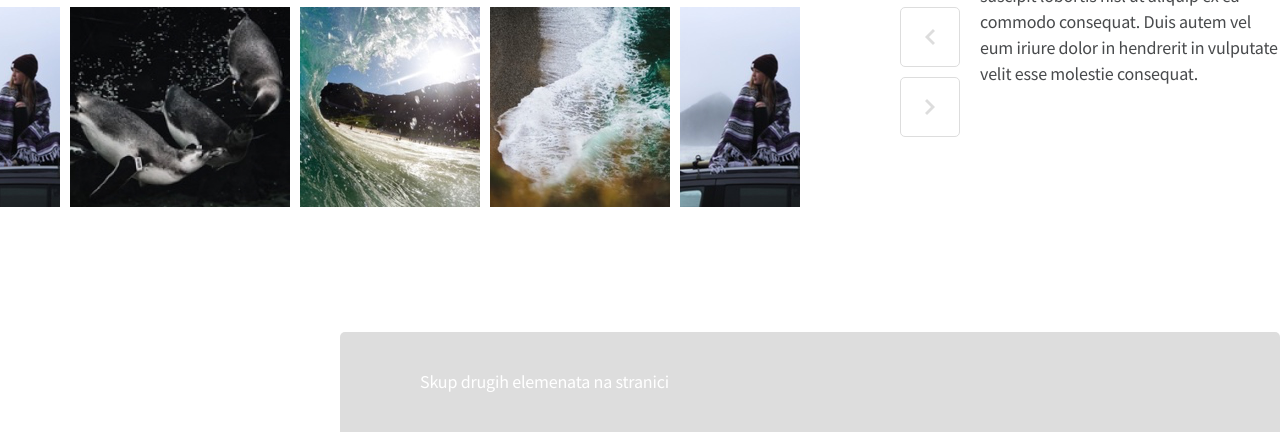
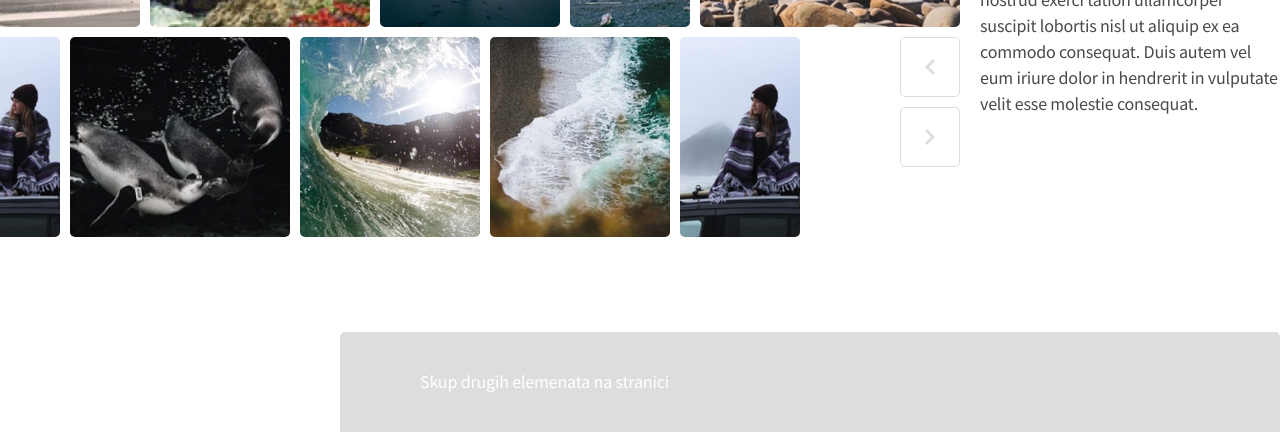
Before and after one commit to nikolaoccid/factory-internship-task, a website built with webpack: page src/index.html in a window 1280 px wide. Shown: the part 368-800 px from the top of the page. Built offline with nearby package versions, Linux system fonts and the light colour scheme.

Commit message:
Edit CSS

```diff
--- a/src/index.html
+++ b/src/index.html
@@ -6,6 +6,7 @@
   <title>Slider</title>
 </head>
 <body>
+<div class="container">
   <section class="slider-header">
     <div class="header-container header-left-container"></div>
     <div class="header-container header-right-container">
@@ -22,10 +23,19 @@
           <img src="images/slider-image-3.jpg" alt="Slider image" />
           <img src="images/slider-image-4.jpg" alt="Slider image" />
           <img src="images/slider-image-5.jpg" alt="Slider image" />
+          <img src="images/slider-image-1.jpg" alt="Slider image" />
+          <img src="images/slider-image-2.jpg" alt="Slider image" />
+          <img src="images/slider-image-3.jpg" alt="Slider image" />
+          <img src="images/slider-image-4.jpg" alt="Slider image" />
+          <img src="images/slider-image-5.jpg" alt="Slider image" />
         </div>
       </div>
       <div class="row-direction">
         <div class="bottom-slider">
+          <img src="images/slider-image-6.jpg" alt="Slider image" />
+          <img src="images/slider-image-7.jpg" alt="Slider image" />
+          <img src="images/slider-image-8.jpg" alt="Slider image" />
+          <img src="images/slider-image-9.jpg" alt="Slider image" />
           <img src="images/slider-image-6.jpg" alt="Slider image" />
           <img src="images/slider-image-7.jpg" alt="Slider image" />
           <img src="images/slider-image-8.jpg" alt="Slider image" />
@@ -52,5 +62,6 @@
   <section class="slider-footer header-footer-container">
     <p class="header-footer-text">Skup drugih elemenata na stranici</p>
   </section>
+</div>
 </body>
 </html>
--- a/src/scripts/index.js
+++ b/src/scripts/index.js
@@ -10,7 +10,7 @@ function extendSlider(selector){
   if (leftScreenSpace > 0) {
     const childElements = $(`.${selector}`).children().clone();
     $(`.${selector}`).append(childElements);
-    extendSlider();
+    extendSlider(selector);
   }
 }
 function disableButtons(){
@@ -72,7 +72,7 @@ function slideRight(){
   sliderRight('bottom-slider');
   // enableButtons() function called after the animation;
 }
-window.addEventListener("load", function(){
+$(document).ready(() => {
   extendSlider('top-slider');
   extendSlider('bottom-slider');
   $('.left-button').on('click', slideLeft);
--- a/src/styles/index.scss
+++ b/src/styles/index.scss
@@ -9,10 +9,7 @@ html {
 
 body {
   height: 100%;
-  margin: 0 0 0 auto;
-  max-width: $mainContainerWidth;
-  justify-content: space-between;
-  flex-direction: column;
+  margin: 0;
 }
 
 /* Layout */
@@ -20,6 +17,13 @@ section,
 div,
 body {
   display: flex;
+  justify-content: flex-end;
+}
+
+.container {
+  max-width: $mainContainerWidth;
+  justify-content: space-between;
+  flex-direction: column;
 }
 
 .row-direction {
@@ -36,6 +40,7 @@ body {
   min-width: 300px;
   margin-left: 20px;
   gap: 20px;
+  justify-content: flex-start;
 }
 
 h1 {
@@ -69,6 +74,11 @@ p {
   margin-left: 115px;
 }
 
+/* Image styling */
+img {
+  border-radius: 5px;
+}
+
 /* Buttons styling */
 button {
   background: none;
@@ -84,6 +94,7 @@ button {
 .buttons {
   flex-direction: column;
   margin-left: 100px;
+  justify-content: flex-start;
   gap: 10px;
 }
 
@@ -118,6 +129,7 @@ button {
   min-height: 100px;
   background: $headerFooterContainerBgColor;
   border-radius: 0 0 5px 5px;
+  justify-content: flex-start;
 }
 
 .header-left-container {
@@ -132,8 +144,8 @@ button {
 /* Footer styling */
 .slider-footer {
   min-height: 100px;
-  margin-top: 60px;
   background: $headerFooterContainerBgColor;
   border-radius: 5px 5px 0 0;
   align-items: center;
+  justify-content: flex-start;
 }
```
Also changed, not shown: build/28995b44f7adcdac5634.jpg (added), build/363328fa40ddf17ced68.jpg (added), build/570ebc44f85b87df41c9.jpg (added), build/6e1d54f85b45c5c77477.jpg (added), build/b73a2d816d77c5640968.jpg (added), build/beeed9e382ab748299aa.jpg (added), build/d1d182f56bc459d3186e.jpg (added), build/d3e27ef206029d5d7f3d.jpg (added), build/e4e76407e2427ed7403d.jpg (added), build/index.html (added), build/js/755.d1fa2377.js.LICENSE.txt (added), 8 other files. Lines whose indentation alone changed are shown as unchanged.
